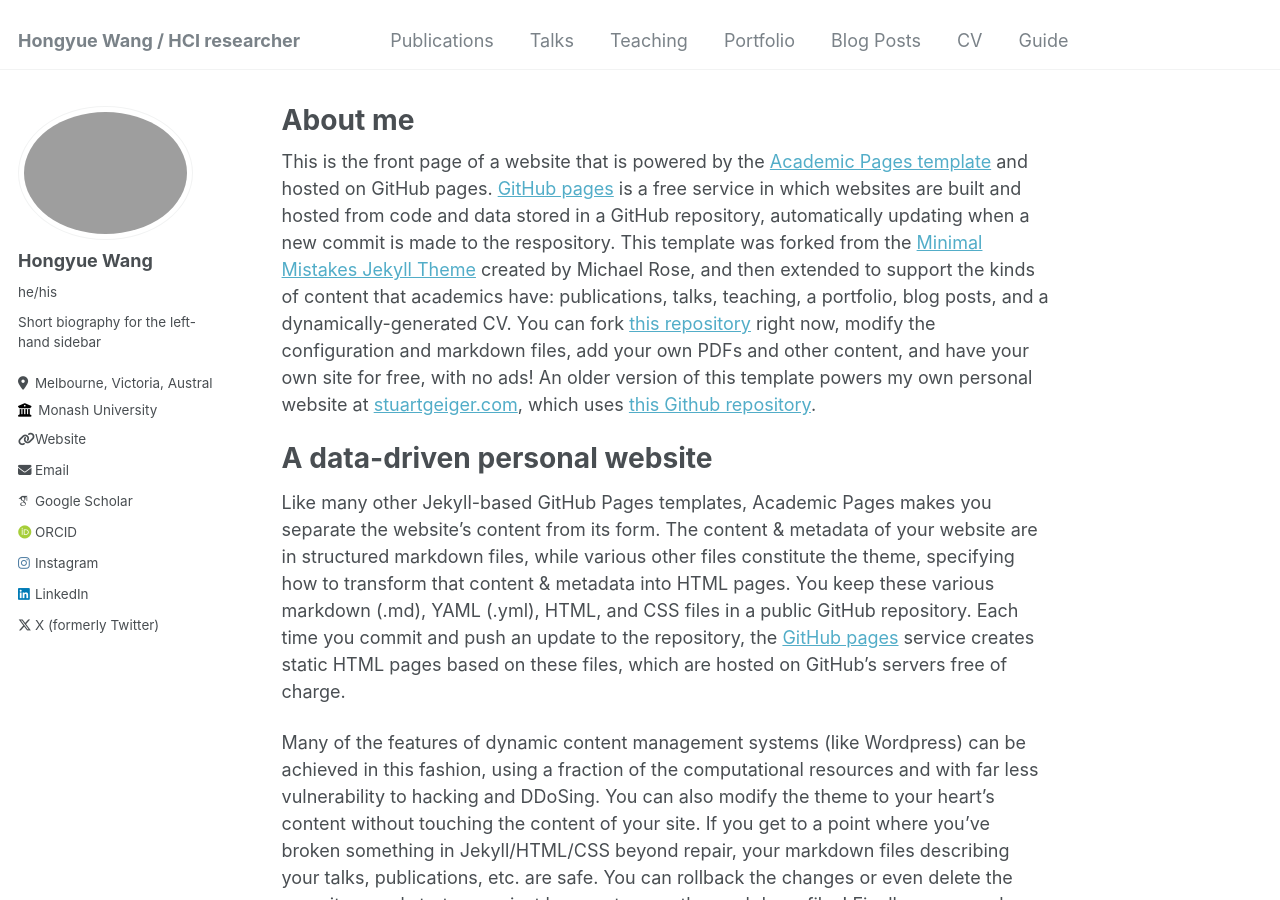
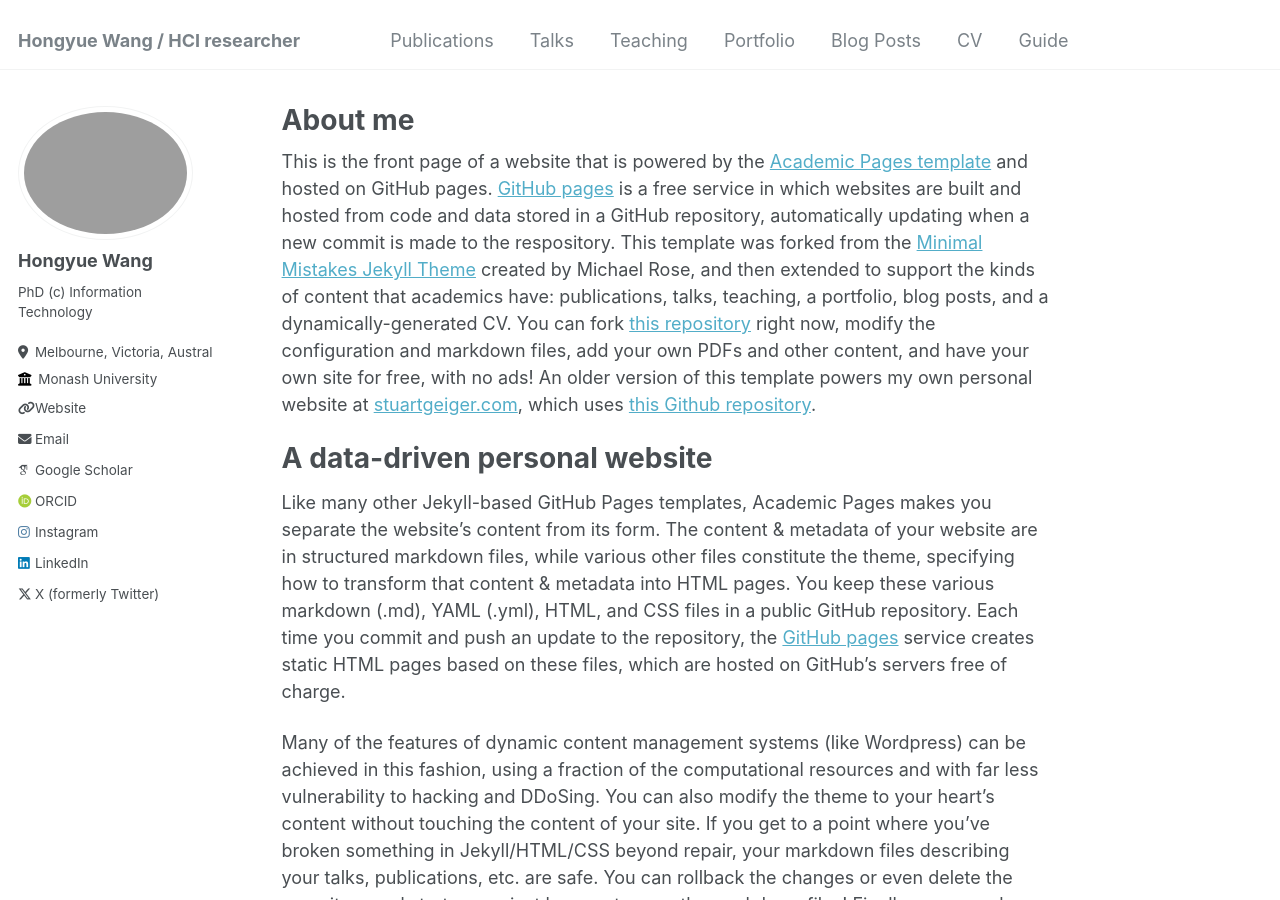
Before and after one commit to hongyue-howard-wang/hongyue-howard-wang.github.io, a Jekyll site: the page built from _pages/about.md, in a window 1280 px wide and 900 px high. Built offline with Jekyll 4.4.1, drawn with Linux system fonts in a browser that asks for light colours; some web fonts are replaced.

Commit message:
Update _config.yml

```diff
--- a/_config.yml
+++ b/_config.yml
@@ -23,12 +23,12 @@ author:
   # Biographic information
   avatar           : "Photo.png"
   name             : "Hongyue Wang"
-  pronouns         : "he/his"
-  bio              : "Short biography for the left-hand sidebar"
+  pronouns         :
+  bio              : "PhD (c) Information Technology"
   location         : "Melbourne, Victoria, Australia"
   employer         : "Monash University"
   uri              : "https://hongyue-howard-wang.github.io"
-  email            : "hongyue@exertiongameslab.org"
+  email            : "hongyue[at]exertiongameslab.org"
 
   # Academic websites
   arxiv            : # URL - Update with the correct link to your profile
```
